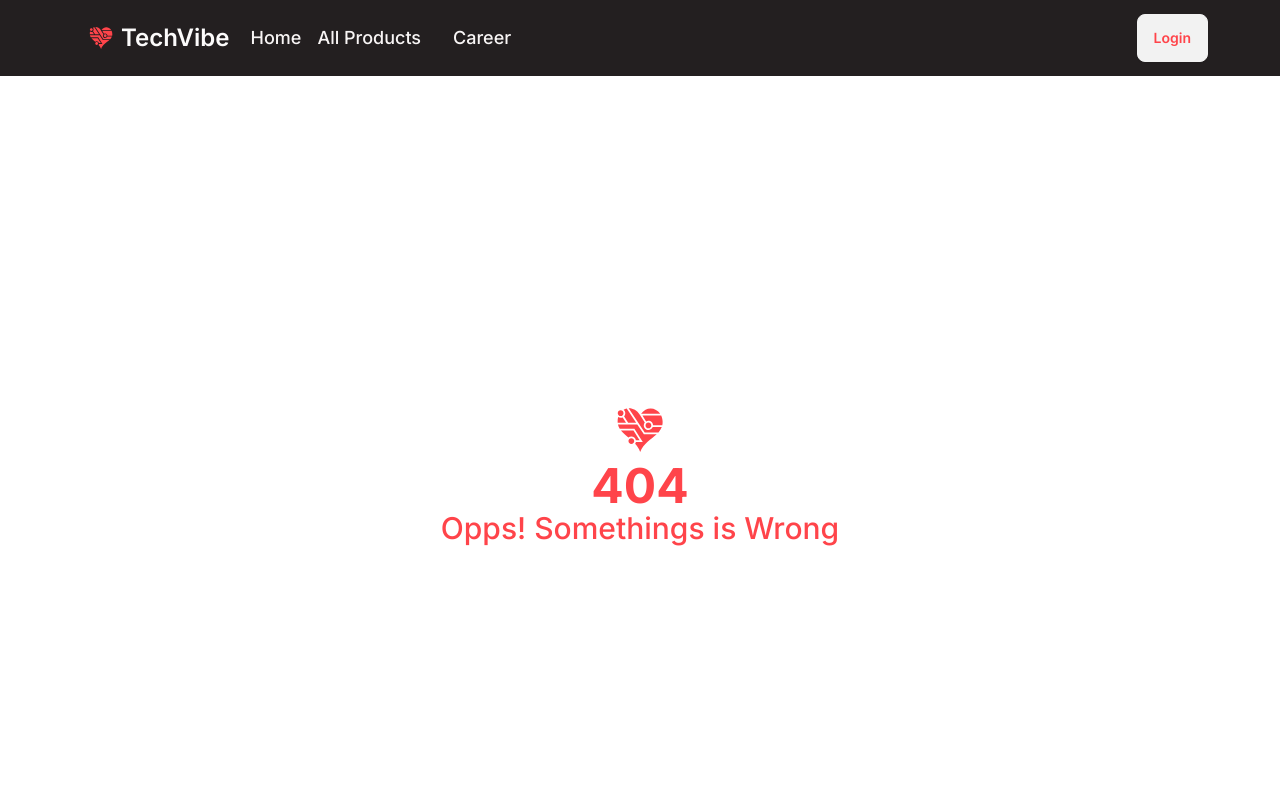
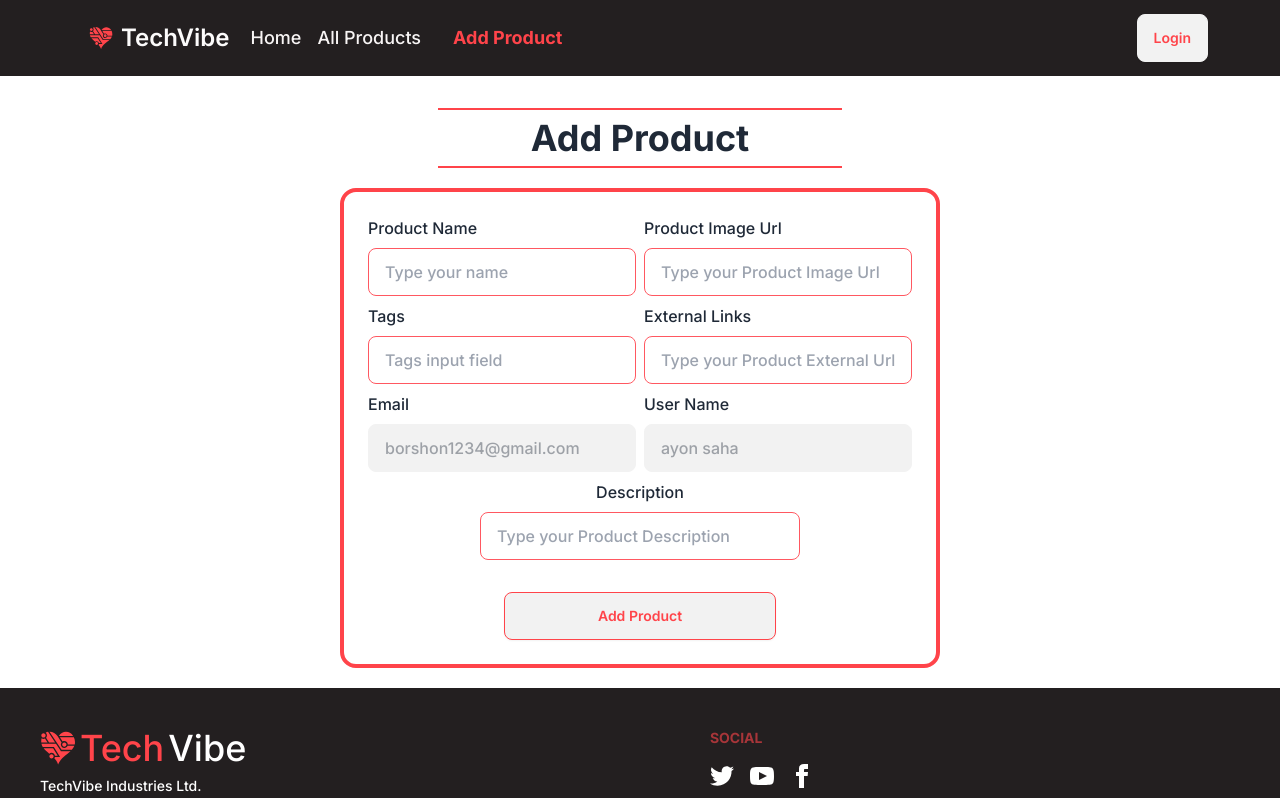
Before and after one commit to ayon121/LatestTech_Website_React, a React (Vite) app: page /addproduct in a window 1280 px wide. Before the commit this address had no page. Shown: the top 798 px of the page. Built offline with nearby package versions, Linux system fonts and the light colour scheme.

Commit message:
my product  page  added

```diff
--- /dev/null
+++ b/src/Components/Pages/AddProduct/AddProduct.jsx
@@ -0,0 +1,60 @@
+import Footer from "../../Shared/Footer";
+import Navbar from "../../Shared/Navbar";
+import Title from "../../Shared/Title";
+
+
+const AddProduct = () => {
+    return (
+        <div>
+            <Navbar></Navbar>
+            <Title title={'Add Product'}></Title>
+            <div className='flex justify-center items-center mt-4 px-4 gap-4 font-inter my-5'>
+                <div className='text-center border-4 rounded-2xl border-[#FF444A] p-6'>
+                    <div className="w-full">
+                        <div className='flex flex-col md:flex-row gap-2'>
+                            <div>
+                                <label className='flex justify-start'>Product Name</label>
+                                <input type="text" placeholder="Type your name" className="input input-bordered input-error w-full max-w-xs my-2" required />
+                            </div>
+                            <div>
+                                <label className='flex justify-start'>Product Image Url</label>
+                                <input type="text" placeholder="Type your Product Image Url" className="input input-bordered input-error w-full max-w-xs my-2" required />
+                            </div>
+                        </div>
+                        <div className='flex flex-col md:flex-row gap-2'>
+                            <div>
+                                <label className='flex justify-start'>Tags</label>
+                                <input type="text" placeholder="Tags input field" className="input input-bordered input-error w-full max-w-xs my-2" required />
+                            </div>
+                            <div>
+                                <label className='flex justify-start'>External Links</label>
+                                <input type="text" placeholder="Type your Product External Url" className="input input-bordered input-error w-full max-w-xs my-2" required />
+                            </div>
+                        </div>
+                        <div className='flex flex-col md:flex-row gap-2'>
+                            <div>
+                                <label className='flex justify-start'>Email</label>
+                                <input type="text" disabled defaultValue={'borshon1234@gmail.com'} className="input input-bordered input-error w-full max-w-xs my-2" required />
+                            </div>
+                            <div>
+                                <label className='flex justify-start'>User Name</label>
+                                <input type="text" disabled defaultValue={'ayon saha'} className="input input-bordered input-error w-full max-w-xs my-2" required />
+                            </div>
+                        </div>
+                        <div className='w-full'>
+                            <div>
+                                <label className='flex justify-center'>Description</label>
+                                <input type="text" placeholder="Type your Product Description" className="input input-bordered input-error w-full max-w-xs my-2 " required />
+                            </div>
+                        </div>
+                        <button className="btn text-[#FF444A] border-[#FF444A] w-1/2 mt-6">Add Product</button>
+                    </div>
+
+                </div>
+            </div>
+            <Footer></Footer>
+        </div>
+    );
+};
+
+export default AddProduct;
--- a/src/Components/Pages/Home/Banner/Banner.jsx
+++ b/src/Components/Pages/Home/Banner/Banner.jsx
@@ -1,3 +1,4 @@
+import { Link } from 'react-router-dom';
 import '../Banner/Banner.css'
 import { GiTechnoHeart } from "react-icons/gi";
 
@@ -7,7 +8,8 @@ const Banner = () => {
             <div className='md:flex h-[500px] justify-center items-center py-8 px-16 gap-3'>
                 <div className='md:ml-9 text-center max-w-4xl'>
                     <p className='uppercase text-3xl md:text-4xl font-bold pb-3'>discover and share the latest tech products</p>
-                    <a className="btn text-[#FF444A]"><GiTechnoHeart></GiTechnoHeart>Join Now</a>
+                    <Link to='/register'><button className="btn text-[#FF444A]"><GiTechnoHeart></GiTechnoHeart>Join Now</button></Link>
+
                 </div>
             </div>
         </div>
--- a/src/Components/Shared/Navbar.jsx
+++ b/src/Components/Shared/Navbar.jsx
@@ -5,10 +5,9 @@ const Navbar = () => {
     const navlinks = <>
          <NavLink to="/" className={({ isActive }) => isActive ? 'text-lg font-bold text-[#FF444A]' : 'text-lg bg-transparent text-[#f8f5f5]'}>Home</NavLink>
         <li><NavLink   className={({ isActive }) => isActive ? 'text-lg font-bold text-[#FF444A]' : 'text-lg bg-transparent text-[#f8f5f5]'} to="/allproducts" >All Products</NavLink></li>
-        <li><NavLink  className={({ isActive }) => isActive ? 'text-lg font-bold text-[#FF444A]' : 'text-lg bg-transparent text-[#f8f5f5]'} to="/career">Career</NavLink></li>
+        <li><NavLink  className={({ isActive }) => isActive ? 'text-lg font-bold text-[#FF444A]' : 'text-lg bg-transparent text-[#f8f5f5]'} to="/addproduct">Add Product</NavLink></li>
 
     </>
-
     return (
         <div className=" bg-[#231f20] font-inter ">
             <div className="navbar max-w-6xl  mx-auto">
--- a/src/main.jsx
+++ b/src/main.jsx
@@ -13,6 +13,7 @@ import Error from './Components/Pages/Error/Error';
 import Products from './Components/Pages/Products/Products';
 import Login from './Components/Pages/Login/Login';
 import Register from './Components/Pages/Register/Register';
+import AddProduct from './Components/Pages/AddProduct/AddProduct';
 
 const router = createBrowserRouter([
   {
@@ -35,6 +36,10 @@ const router = createBrowserRouter([
       {
         path : '/register',
         element : <Register></Register>
+      },
+      {
+        path : '/addproduct',
+        element : <AddProduct></AddProduct>
       }
     ]
 
```
